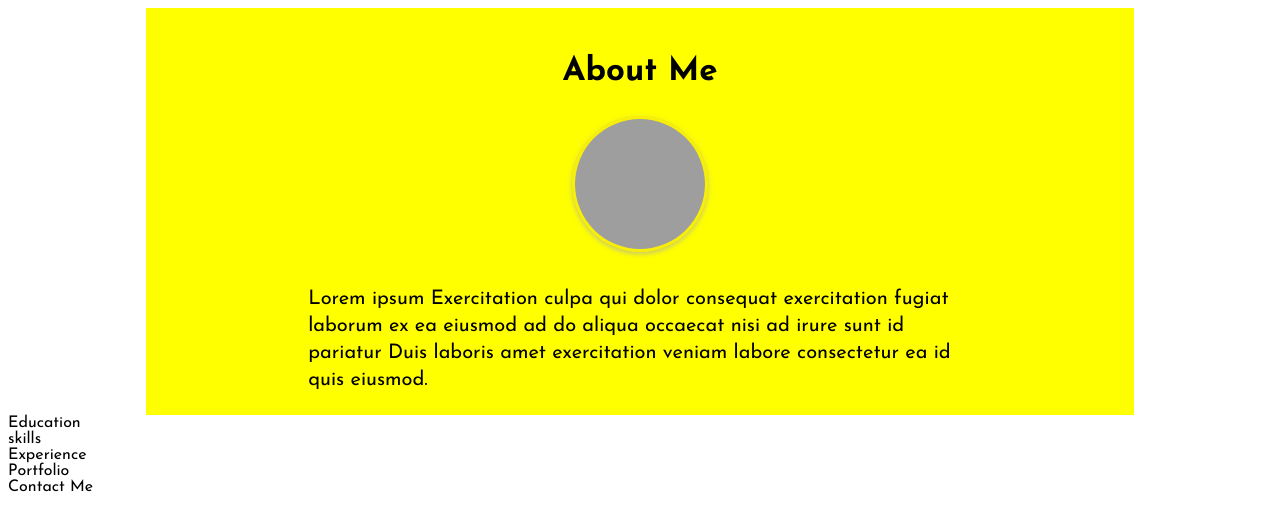
After one commit to okafohenry/portfolio, a PHP site: page /resume.html in a window 1280 px wide. The commit adds this page. Shown: the top 531 px of the page. Run offline with PHP 8.4, Linux system fonts and the light colour scheme; some libraries are stand-ins or nearby versions; grey boxes are pictures that could not be loaded.

Commit message:
made changes to resume.html

```diff
--- a/index.html
+++ b/index.html
@@ -15,7 +15,7 @@
     <section class="container">
         <section class="personal-information">
             <div>
-                <h5>Hi there</h5>
+                <h5 class="hi-there">Hi there</h5>
                 <span id="name" class="name"></span>
                 <h5 class="intro">Frontend developer | Web instructor</h5>
             </div>
--- /dev/null
+++ b/resume.css
@@ -0,0 +1,34 @@
+html, body {
+    font-family: 'Josefin Sans' !important;
+}
+h2 {
+    font-size: 33px;
+}
+section {
+    max-width: 100%;
+    padding: 0px;
+}
+.container {
+    width: 75%;
+    min-width: 300px;
+    padding: 20px;
+    background: yellow;
+    margin: 0 auto;
+}
+
+.personal-info {
+    text-align: center;
+}
+
+.personal-info img {
+    border-radius: 5rem;
+    border: 3px solid #af444417;
+    box-shadow: 0px 2px 5px 0px  #abababab;
+}
+.personal-info p {
+    width: 70%;
+    margin: 30px auto 0 auto;
+    font-size: 20px;
+    text-align: left;
+    line-height: 1.7rem;
+}
--- /dev/null
+++ b/resume.html
@@ -0,0 +1,27 @@
+<!DOCTYPE html>
+<html lang="en">
+<head>
+    <meta charset="UTF-8">
+    <meta http-equiv="X-UA-Compatible" content="IE=edge">
+    <meta name="viewport" content="width=device-width, initial-scale=1.0">
+    <title>Okafor Henry | Resume</title>
+    <link href="https://netdna.bootstrapcdn.com/font-awesome/4.0.1/css/font-awesome.css" rel="stylesheet">
+    <link href="https://fonts.googleapis.com/css2?family=Josefin+Sans:wght@400;500;600;700&family=Lato&display=swap"
+        rel="stylesheet" />
+    <link href="resume.css" rel="stylesheet">
+</head>
+<body>
+    <section class="personal-info">
+        <div class="container">
+            <h2>About Me</h2>
+            <img class="my-img" src="https://res.cloudinary.com/okafohenrie/image/upload/v1639749732/me_f8vdzi.jpg" alt="okafor-henry.jpg" height= "130px" width="130px"/>
+            <p>Lorem ipsum Exercitation culpa qui dolor consequat exercitation fugiat laborum ex ea eiusmod ad do aliqua occaecat nisi ad irure sunt id pariatur Duis laboris amet exercitation veniam labore consectetur ea id quis eiusmod.</p>
+        </div>
+    </section>
+    <section class="education">Education</section>
+    <section class="skills">skills</section>
+    <section class="experience">Experience</section>
+    <section class="portfolio">Portfolio</section>
+    <section class="contact-me">Contact Me</section>
+</body>
+</html>
```
Also changed, not shown: index.css (+24 -42 lines).
